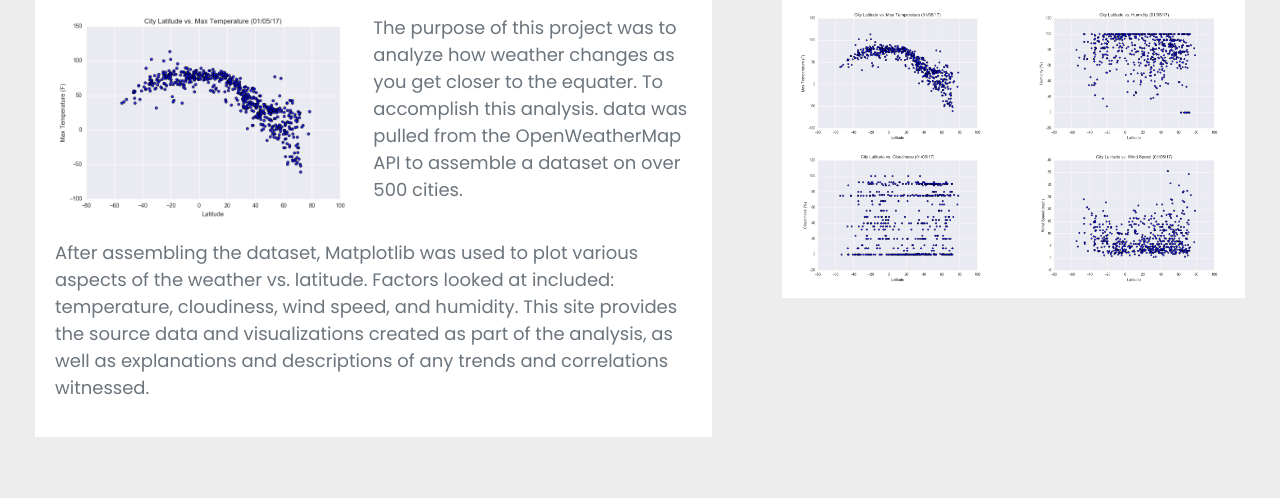
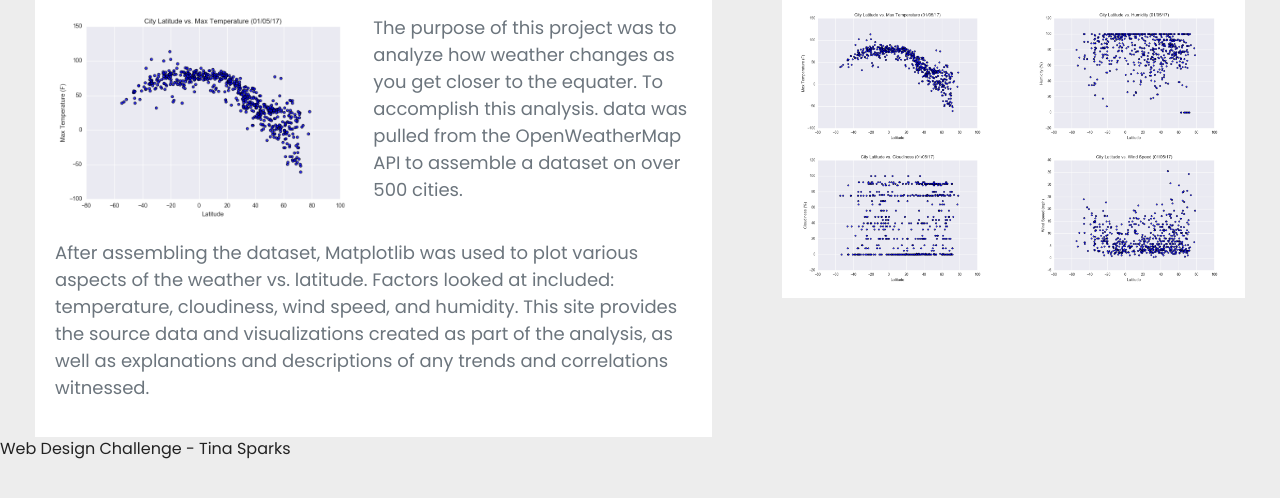
Before and after one commit to TBBSparks/Web-Design-Challenge, a plain HTML site: page index.html in a window 1280 px wide. Shown: the part 192-690 px from the top of the page. Drawn offline with nearby package versions, Linux system fonts and the light colour scheme.

Commit message:
Update index.html
added footer

```diff
--- a/index.html
+++ b/index.html
@@ -98,7 +98,7 @@
 	</div>
 
 
-
+	<footer> Web Design Challenge - Tina Sparks </footer>
 
 
 
```
